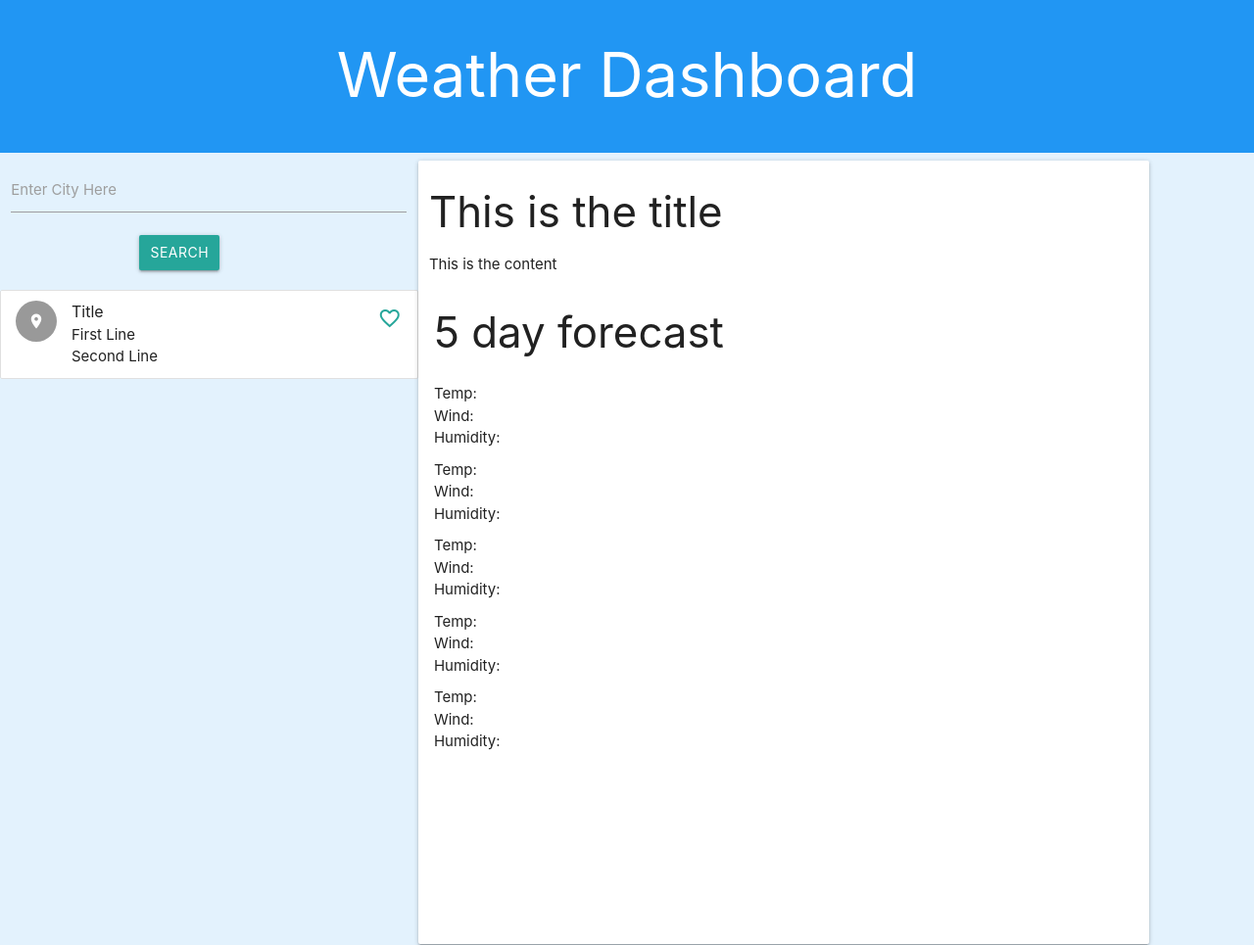
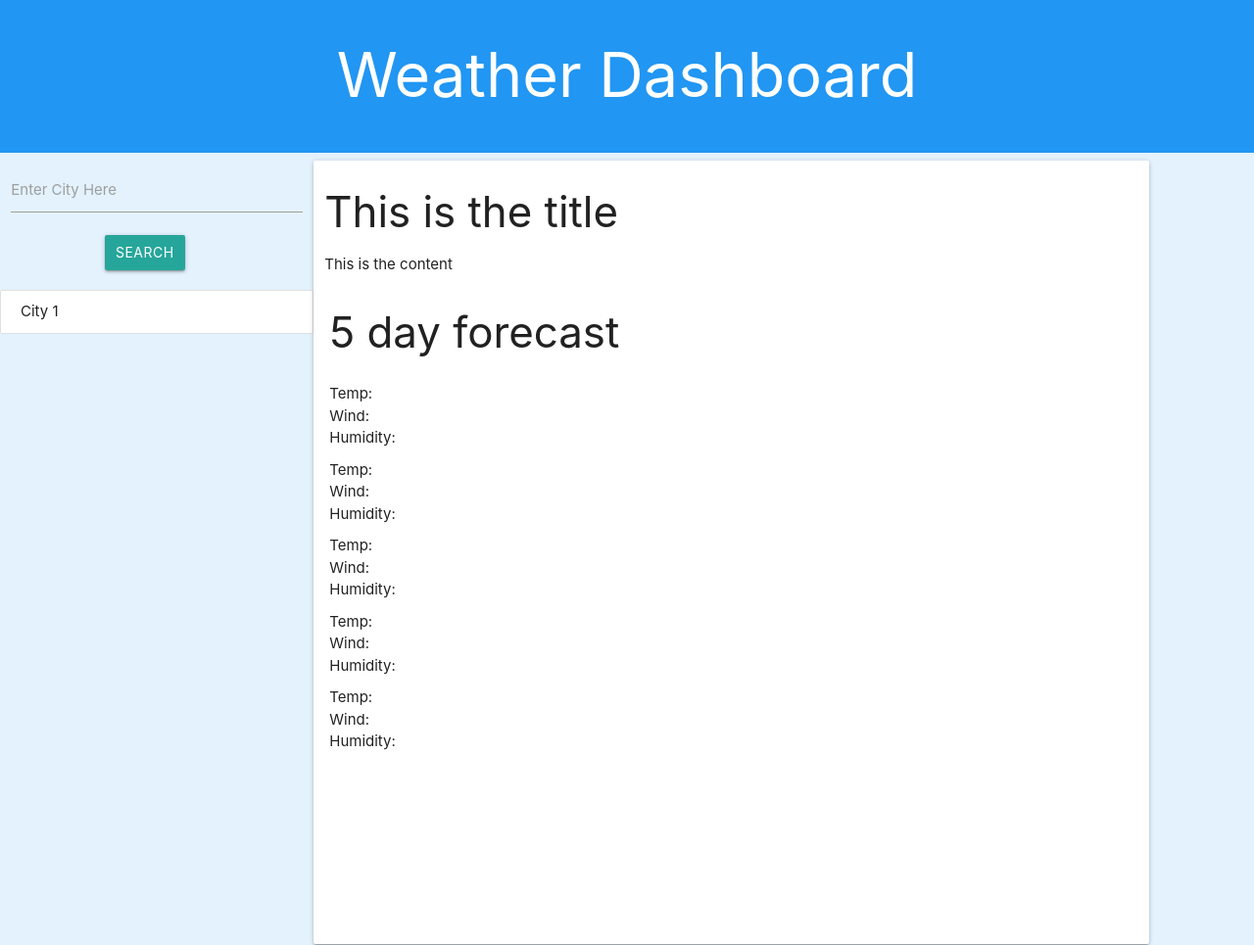
Before and after one commit to RJLennon/WeatherDashboard, a plain HTML site: page index.html in a window 1280 px wide. Shown: the top 965 px of the page at 98% size. Drawn offline with nearby package versions, Linux system fonts and the light colour scheme.

Commit message:
updated layout

```diff
--- a/index.html
+++ b/index.html
@@ -21,7 +21,7 @@
     <h1>Weather Dashboard</h1>
   </div>
   <div class="row blue lighten-5">
-    <div class = "col s4">
+    <div class = "col s3">
         <div class="row">
             <div class="input-field col s12">
                 <input type="text" id="cityInput">
@@ -31,18 +31,11 @@
         </div>
         <div class="row">
         <ul class="collection" id="breweryResults">
-            <li class="collection-item avatar hoverable">
-              <i class="material-icons circle">room</i>
-              <span class="title">Title</span>
-              <p>First Line <br>
-                Second Line
-              </p>
-              <a href="#!" class="secondary-content"><i class="material-icons">favorite_border</i></a>
-            </li>
+            <li class="collection-item">City 1</li>
         </ul>
         </div>
     </div>
-    <div class="card col s7" style="min-height: 100vh;">
+    <div class="card col s8" style="min-height: 100vh;">
         <h3 id="breweryTitle">This is the title</h3>
         <div id="breweryContent">This is the content</div>
         <div>
```
